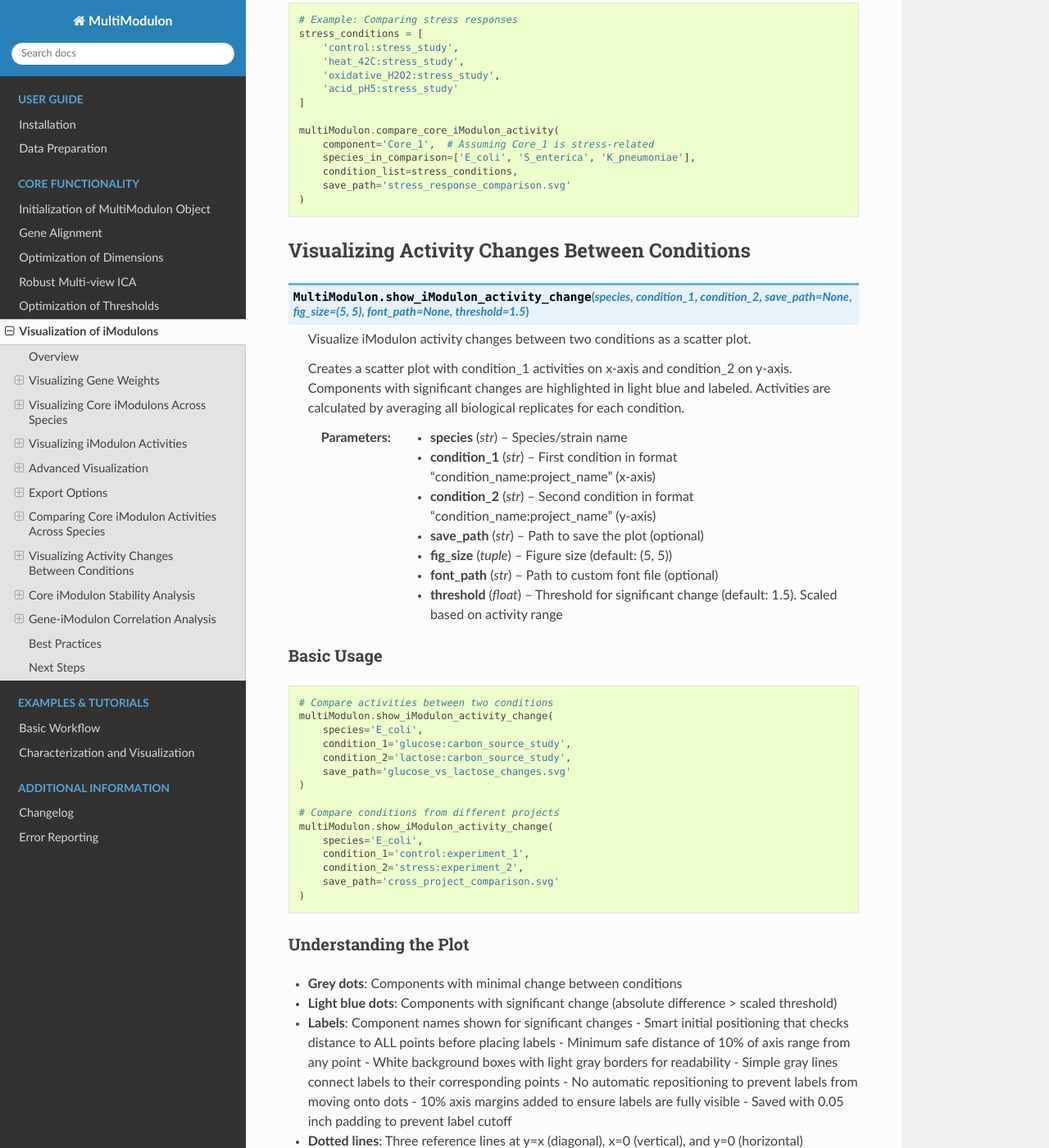
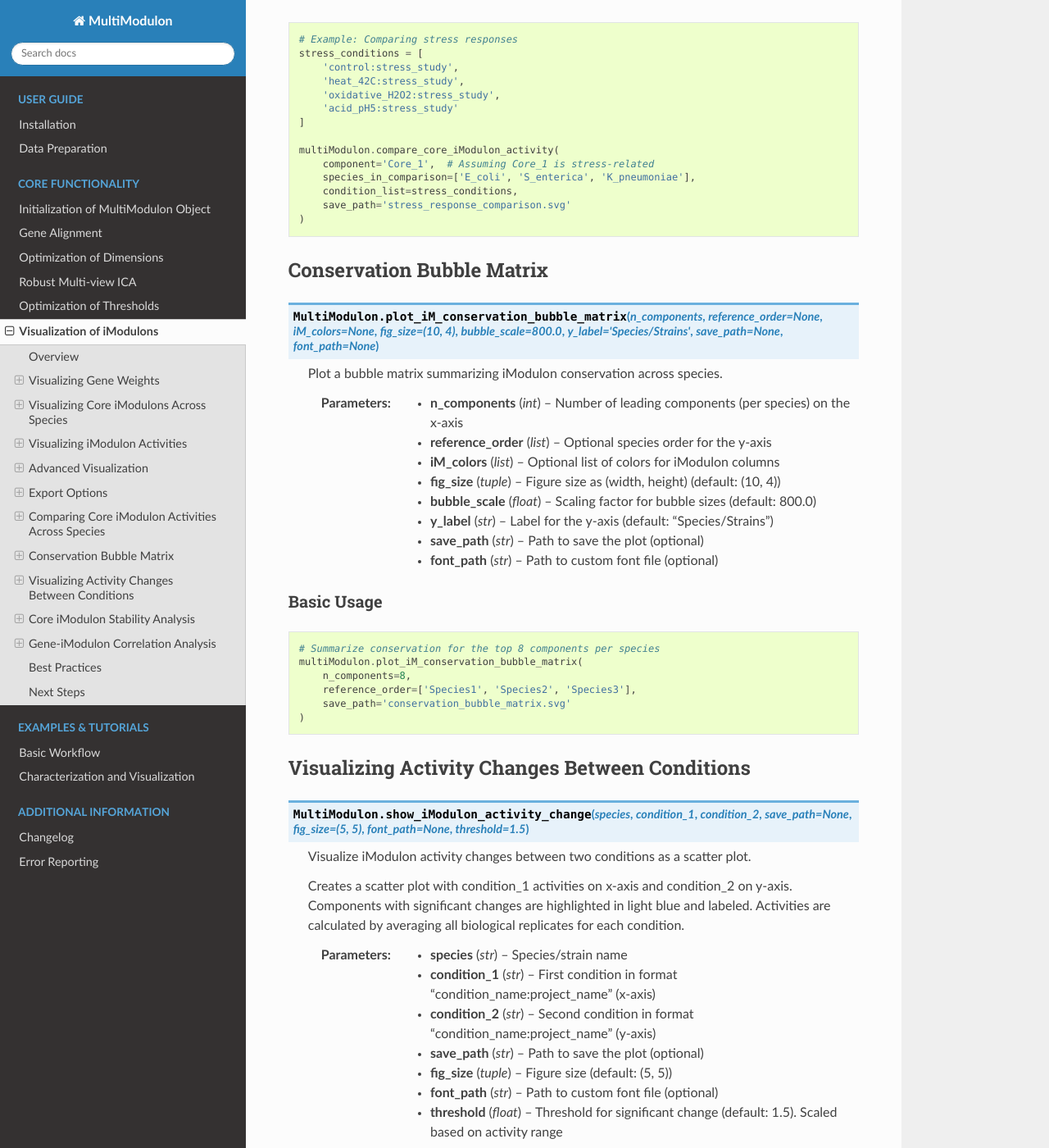
Before and after one commit to Gaoyuan-Li/multimodulon, a Sphinx documentation site: the page built from docs/visualization.rst, in a window 1280 px wide and 1400 px high, scrolled down 10404 px. Shown: the whole window at 82% size. Built offline with Sphinx 7.4.7 and the Read the Docs theme 3.1.0, drawn with Linux system fonts in a browser that asks for light colours; some of the changed text lies outside the part shown.

Commit message:
feat: Add plot_iM_conservation_bubble_matrix function for iModulon conservation visualization
- Introduced the `plot_iM_conservation_bubble_matrix` function to summarize iModulon conservation across species, enhancing the visualization capabilities of the MultiModulon package.
- Updated the README and documentation to reflect the new function and its usage, including parameters for customization.
- Revised the changelog to include the new version 0.2.0 with detailed visualization features.

```diff
--- a/docs/visualization.rst
+++ b/docs/visualization.rst
@@ -6,15 +6,16 @@ This section covers the visualization functions for exploring iModulon gene weig
 Overview
 --------
 
-MultiModulon provides seven main visualization functions:
+MultiModulon provides eight main visualization functions:
 
 1. **view_iModulon_weights** - Visualize gene weights within a component for a single species
 2. **view_core_iModulon_weights** - Visualize a core iModulon component across all species
 3. **view_iModulon_activities** - Visualize component activities across samples
 4. **compare_core_iModulon_activity** - Compare core iModulon activities across multiple species for specific conditions
-5. **show_iModulon_activity_change** - Visualize activity changes between two conditions
-6. **core_iModulon_stability** - Quantify core iModulon stability across species using pairwise correlations
-7. **show_gene_iModulon_correlation** - Show correlation between gene expression and iModulon activity across species
+5. **plot_iM_conservation_bubble_matrix** - Summarize iModulon conservation across species
+6. **show_iModulon_activity_change** - Visualize activity changes between two conditions
+7. **core_iModulon_stability** - Quantify core iModulon stability across species using pairwise correlations
+8. **show_gene_iModulon_correlation** - Show correlation between gene expression and iModulon activity across species
 
 All functions support customization of appearance, highlighting, and export options.
 
@@ -557,6 +558,34 @@ Use Cases
        save_path='stress_response_comparison.svg'
    )
 
+Conservation Bubble Matrix
+--------------------------
+
+.. py:method:: MultiModulon.plot_iM_conservation_bubble_matrix(n_components, reference_order=None, iM_colors=None, fig_size=(10, 4), bubble_scale=800.0, y_label="Species/Strains", save_path=None, font_path=None)
+
+   Plot a bubble matrix summarizing iModulon conservation across species.
+
+   :param int n_components: Number of leading components (per species) on the x-axis
+   :param list reference_order: Optional species order for the y-axis
+   :param list iM_colors: Optional list of colors for iModulon columns
+   :param tuple fig_size: Figure size as (width, height) (default: (10, 4))
+   :param float bubble_scale: Scaling factor for bubble sizes (default: 800.0)
+   :param str y_label: Label for the y-axis (default: "Species/Strains")
+   :param str save_path: Path to save the plot (optional)
+   :param str font_path: Path to custom font file (optional)
+
+Basic Usage
+~~~~~~~~~~~
+
+.. code-block:: python
+
+   # Summarize conservation for the top 8 components per species
+   multiModulon.plot_iM_conservation_bubble_matrix(
+       n_components=8,
+       reference_order=['Species1', 'Species2', 'Species3'],
+       save_path='conservation_bubble_matrix.svg'
+   )
+
 Visualizing Activity Changes Between Conditions
 -----------------------------------------------
 
```
Also changed, not shown: README.md (+1 -0 lines), docs/changelog.rst (+17 -9 lines), docs/examples/visualization_tutorial.rst (+14 -0 lines).
